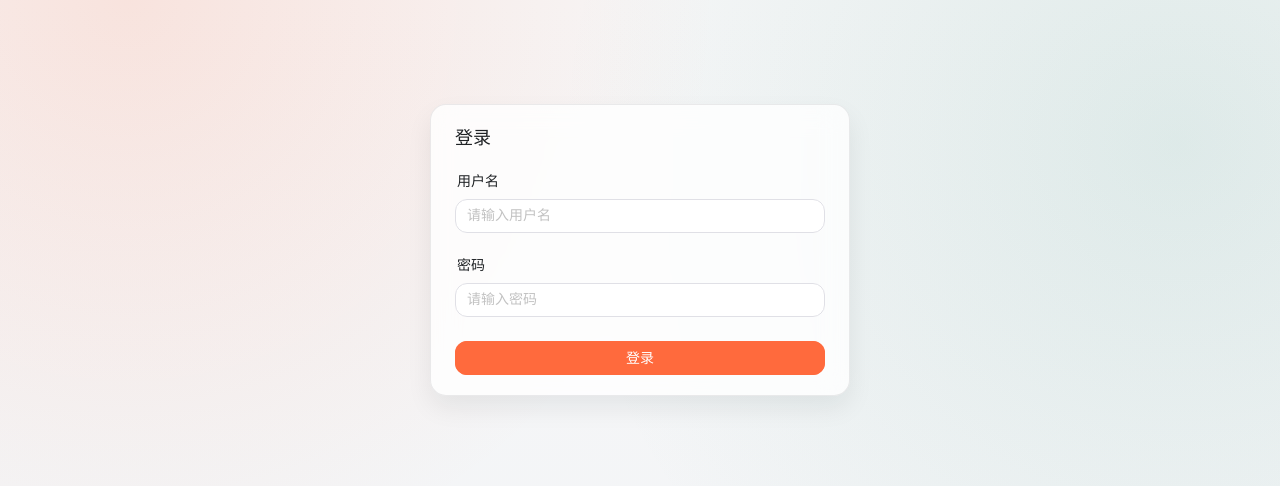
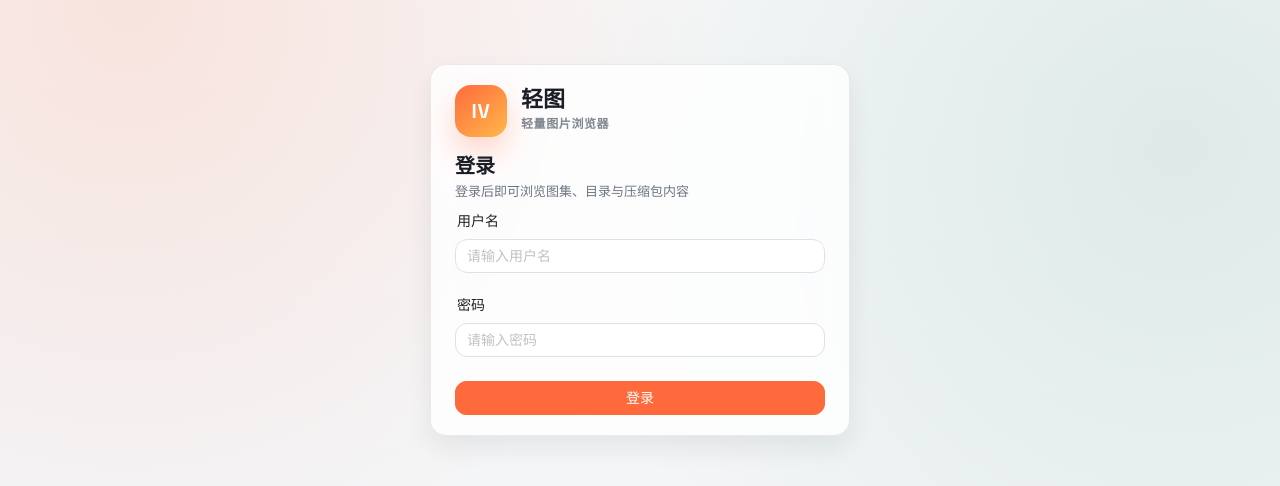
Before and after one commit to LONGHEIHEI/image-viewer, a Vue app in the folder frontend/: page /login in a window 1280 px wide. Shown: the top 486 px of the page. Built offline with nearby package versions, Linux system fonts and the light colour scheme.

Commit message:
页面跳动的问题

```diff
--- a/frontend/src/components/FolderGrid.vue
+++ b/frontend/src/components/FolderGrid.vue
@@ -24,6 +24,7 @@
           aria-hidden="true"
         ></div>
         <img
+          :ref="(el) => setThumbImageRef(el, `folder:${folder.path}`)"
           :src="folderThumb(folder.path)"
           :alt="folder.name"
           loading="lazy"
@@ -63,6 +64,7 @@
           aria-hidden="true"
         ></div>
         <img
+          :ref="(el) => setThumbImageRef(el, `archive:${archive.path}`)"
           :src="archiveThumb(archive.path)"
           :alt="archive.name"
           loading="lazy"
@@ -155,6 +157,20 @@ function syncThumbStates() {
   thumbStates.value = nextStates
 }
 
+function setThumbImageRef(element: Element | null, key: string) {
+  if (!(element instanceof HTMLImageElement)) {
+    return
+  }
+  if (!element.complete) {
+    return
+  }
+  if (element.naturalWidth > 0 && element.naturalHeight > 0) {
+    onThumbLoad(key)
+    return
+  }
+  onThumbError(key)
+}
+
 function onThumbError(key: string) {
   updateThumbState(key, 'failed')
 }
@@ -236,7 +252,8 @@ watch(
   object-fit: cover;
   display: block;
   opacity: 0;
-  transition: opacity 0.2s ease;
+  transition: opacity 0.2s ease, filter 0.18s ease;
+  will-change: opacity, filter;
 }
 
 .thumb--ready img {
@@ -277,7 +294,6 @@ watch(
 
 .thumb--private img {
   filter: blur(22px) saturate(0.7);
-  transform: scale(1.04);
 }
 
 .privacy-mask {
--- a/frontend/src/components/ImageGrid.vue
+++ b/frontend/src/components/ImageGrid.vue
@@ -381,7 +381,8 @@ function fileExt(name?: string) {
   width: 100%;
   display: block;
   opacity: 0;
-  transition: opacity 0.2s ease;
+  transition: opacity 0.2s ease, filter 0.18s ease;
+  will-change: opacity, filter;
 }
 
 .thumb--ready img {
@@ -395,7 +396,6 @@ function fileExt(name?: string) {
 
 .thumb--private img {
   filter: blur(22px) saturate(0.72);
-  transform: scale(1.05);
 }
 
 .privacy-mask {
--- a/frontend/src/views/LoginView.vue
+++ b/frontend/src/views/LoginView.vue
@@ -1,6 +1,17 @@
 <template>
   <div class="login">
-    <n-card class="panel card" title="登录" :bordered="false">
+    <n-card class="panel card" :bordered="false">
+      <div class="brand-header">
+        <div class="brand-mark" aria-hidden="true">IV</div>
+        <div class="brand-copy">
+          <div class="brand-name">轻图</div>
+          <div class="brand-subtitle">轻量图片浏览器</div>
+        </div>
+      </div>
+      <div class="form-heading">
+        <div class="form-title">登录</div>
+        <div class="form-caption">登录后即可浏览图集、目录与压缩包内容</div>
+      </div>
       <n-form>
         <n-form-item label="用户名">
           <n-input v-model:value="username" placeholder="请输入用户名" />
@@ -88,6 +99,70 @@ onBeforeUnmount(() => {
   border-radius: var(--radius-lg);
 }
 
+.brand-header {
+  display: flex;
+  align-items: center;
+  gap: 14px;
+  margin-bottom: 18px;
+}
+
+.brand-mark {
+  width: 52px;
+  height: 52px;
+  border-radius: 16px;
+  background: linear-gradient(140deg, var(--accent), #ffb84a);
+  color: #fff;
+  display: grid;
+  place-items: center;
+  font-family: 'Space Grotesk', Arial, sans-serif;
+  font-size: 20px;
+  font-weight: 700;
+  letter-spacing: 0.04em;
+  box-shadow: 0 14px 28px rgba(255, 106, 61, 0.26);
+}
+
+.brand-copy {
+  display: grid;
+  gap: 2px;
+  min-width: 0;
+}
+
+.brand-name {
+  font-family: 'Space Grotesk', Arial, sans-serif;
+  font-size: 22px;
+  font-weight: 700;
+  line-height: 1.1;
+  color: var(--ink);
+}
+
+.brand-subtitle {
+  font-size: 12px;
+  font-weight: 700;
+  letter-spacing: 0.05em;
+  color: rgba(92, 102, 114, 0.78);
+  text-transform: uppercase;
+}
+
+.form-heading {
+  display: grid;
+  gap: 4px;
+  margin-bottom: 12px;
+}
+
+.form-title {
+  font-family: 'Space Grotesk', Arial, sans-serif;
+  font-size: 20px;
+  font-weight: 700;
+  line-height: 1.15;
+  color: var(--ink);
+}
+
+.form-caption {
+  font-size: 13px;
+  line-height: 1.5;
+  color: var(--muted);
+}
+
 .actions {
   display: flex;
 }
@@ -106,5 +181,24 @@ onBeforeUnmount(() => {
   .card {
     min-width: 0;
   }
+
+  .brand-header {
+    margin-bottom: 16px;
+  }
+
+  .brand-mark {
+    width: 48px;
+    height: 48px;
+    border-radius: 14px;
+    font-size: 18px;
+  }
+
+  .brand-name {
+    font-size: 20px;
+  }
+
+  .form-title {
+    font-size: 18px;
+  }
 }
 </style>
```
